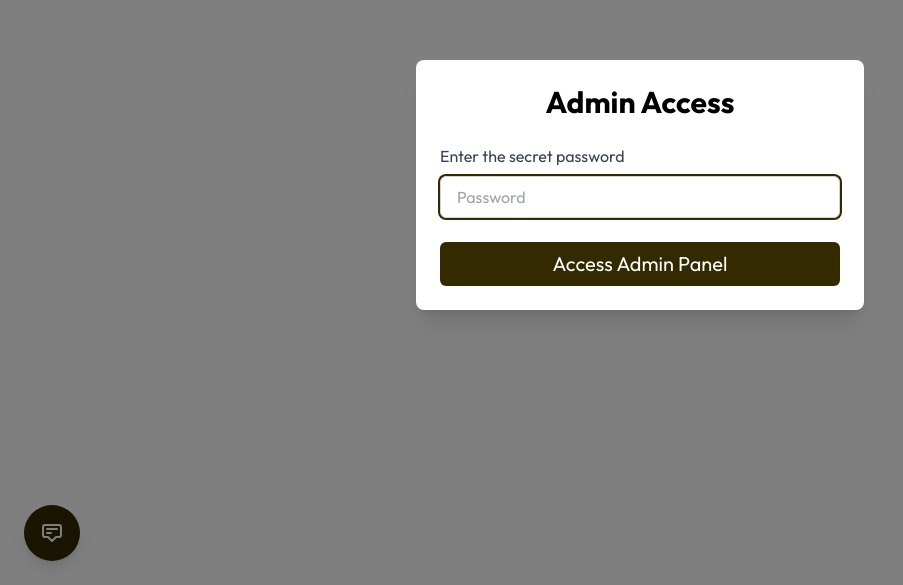
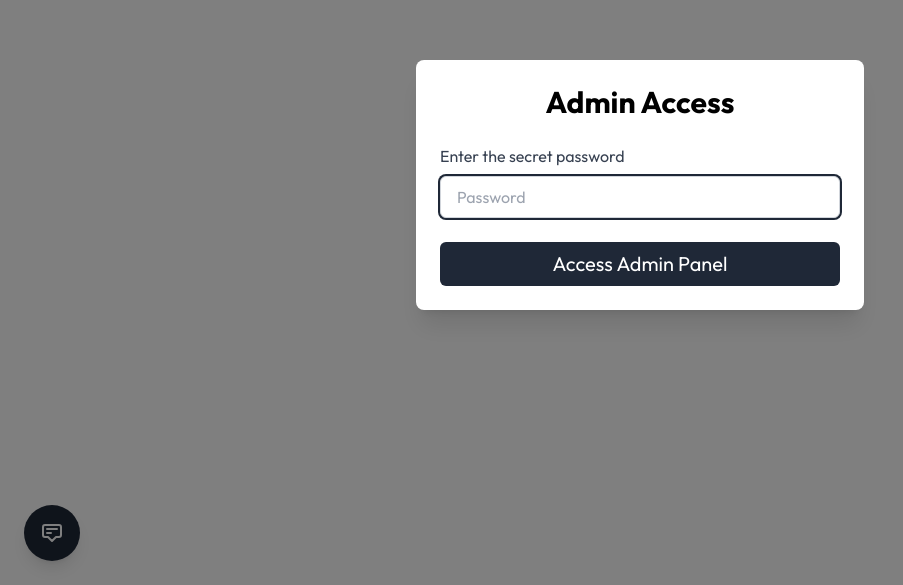
Before and after one commit to ShahzadaShadabAli/cci, a Next.js app: page /meetings in a window 1280 px wide. Shown: the part 215-800 px from the top of the page, without its empty margins (0-903 px from the left). Built offline with nearby package versions, Linux system fonts and the light colour scheme.

Commit message:
changed colors ++

```diff
--- a/app/globals.css
+++ b/app/globals.css
@@ -6,9 +6,9 @@
 
 
 :root {
-    --primary: #332a00;
-    --secondary: #ffd500;
-    --secondary-light: #ffe666;
+    --primary: #1f2837;
+    --secondary: #4f76f6;
+    --secondary-light: #1f2837;
 }
 
 .font-custom {
```
